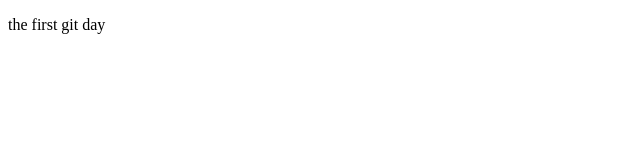
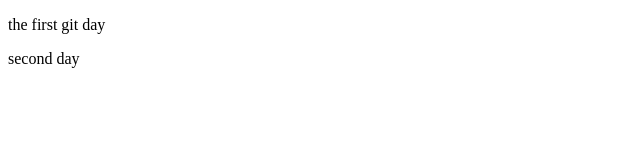
Before and after one commit to lawliet-F/black-horse-77-class-web, a plain HTML site: page lawliet.html in a window 1280 px wide. Shown: the full height of the page, 0-640 px from the left. Drawn offline with Linux system fonts and the light colour scheme.

Commit message:
第二天

```diff
--- a/lawliet.html
+++ b/lawliet.html
@@ -9,6 +9,8 @@
 
 <body>
   <p>the first git day</p>
+
+  <p> second day </p>
 </body>
 
 </html>
```
